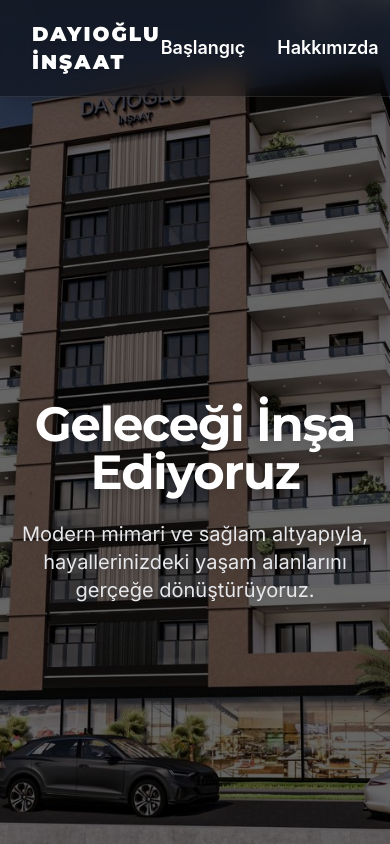
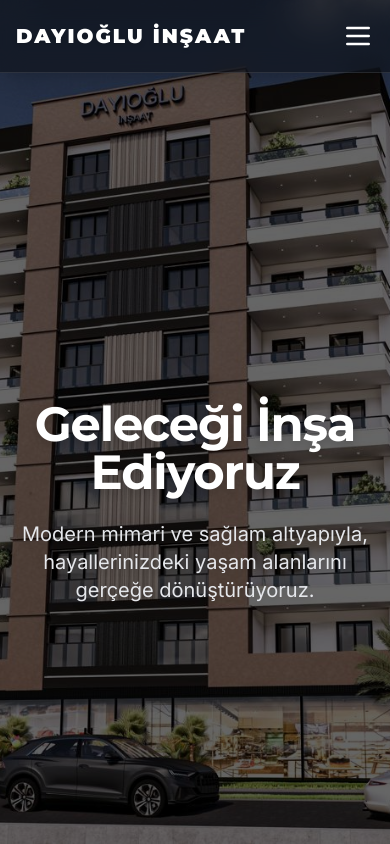
Before and after one commit to RoiDargent/dayioglu, a React (Vite) app: page / in a window 390 px wide. Shown: the top 844 px of the page. Built offline with nearby package versions, Linux system fonts and the light colour scheme.

Commit message:
navbara hamburger menü eklendi

```diff
--- a/src/components/Navbar.jsx
+++ b/src/components/Navbar.jsx
@@ -1,6 +1,10 @@
+import { useState } from 'react';
+
 export default function Navbar() {
+  const [isOpen, setIsOpen] = useState(false);
+
   return (
-    <nav className="fixed top-0 left-0 w-full z-50 py-5 px-8 bg-black/40 backdrop-blur-md border-b border-white/10 shadow-xl text-white">
+    <nav className="fixed top-0 left-0 w-full z-50 py-5 px-4 md:px-8 bg-black/40 backdrop-blur-md border-b border-white/10 shadow-xl text-white">
       <div className="max-w-7xl mx-auto flex justify-between items-center">
 
         {/* Logoya tıklayınca da en üste kaysın diye href="#baslangic" yapıldı */}
@@ -8,15 +12,43 @@
           DAYIOĞLU İNŞAAT
         </a>
 
-        <ul className="flex space-x-8 font-semibold text-lg">
-          {/* Linkler sayfa içi hedeflere (id'lere) yönlendirildi */}
+        {/* Masaüstü Menü (Mobilde gizlenir - md:flex) */}
+        <ul className="hidden md:flex space-x-8 font-semibold text-lg">
           <li><a href="#baslangic" className="hover:text-orange-400 transition-colors">Başlangıç</a></li>
           <li><a href="#hakkimizda" className="hover:text-orange-400 transition-colors">Hakkımızda</a></li>
           <li><a href="#projeler" className="hover:text-orange-400 transition-colors">Projelerimiz</a></li>
           <li><a href="#iletisim" className="hover:text-orange-400 transition-colors">İletişim</a></li>
         </ul>
 
+        {/* Hamburger Menü Butonu (Sadece mobilde görünür - md:hidden) */}
+        <button
+          className="md:hidden text-white hover:text-orange-400 focus:outline-none transition-colors"
+          onClick={() => setIsOpen(!isOpen)}
+        >
+          {isOpen ? (
+            // Çarpı İkonu (Menü açıkken)
+            <svg className="w-8 h-8" fill="none" stroke="currentColor" viewBox="0 0 24 24">
+              <path strokeLinecap="round" strokeLinejoin="round" strokeWidth={2} d="M6 18L18 6M6 6l12 12" />
+            </svg>
+          ) : (
+            // Hamburger İkonu (Menü kapalıyken)
+            <svg className="w-8 h-8" fill="none" stroke="currentColor" viewBox="0 0 24 24">
+              <path strokeLinecap="round" strokeLinejoin="round" strokeWidth={2} d="M4 6h16M4 12h16M4 18h16" />
+            </svg>
+          )}
+        </button>
+
       </div>
+
+      {/* Mobil Açılır Menü */}
+      {isOpen && (
+        <div className="md:hidden absolute top-full left-0 w-full bg-black/90 backdrop-blur-xl border-b border-white/10 shadow-xl flex flex-col items-center py-6 space-y-6 font-semibold text-lg transition-all duration-300">
+          <a href="#baslangic" onClick={() => setIsOpen(false)} className="hover:text-orange-400 transition-colors w-full text-center py-2">Başlangıç</a>
+          <a href="#hakkimizda" onClick={() => setIsOpen(false)} className="hover:text-orange-400 transition-colors w-full text-center py-2">Hakkımızda</a>
+          <a href="#projeler" onClick={() => setIsOpen(false)} className="hover:text-orange-400 transition-colors w-full text-center py-2">Projelerimiz</a>
+          <a href="#iletisim" onClick={() => setIsOpen(false)} className="hover:text-orange-400 transition-colors w-full text-center py-2">İletişim</a>
+        </div>
+      )}
     </nav>
   );
 }
```
